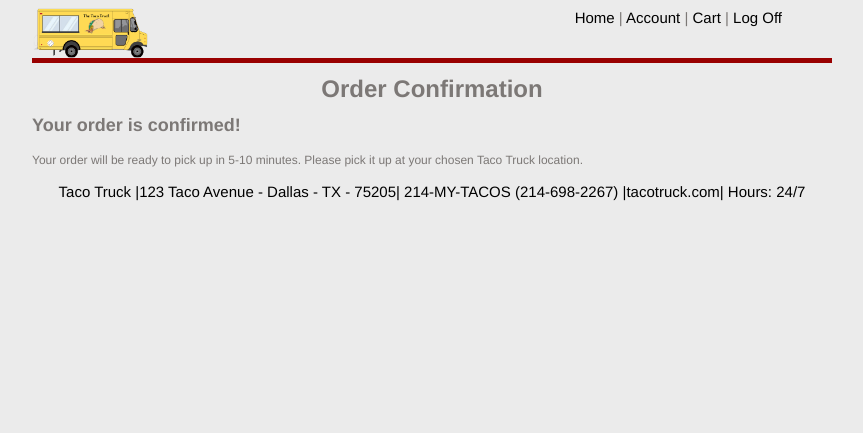
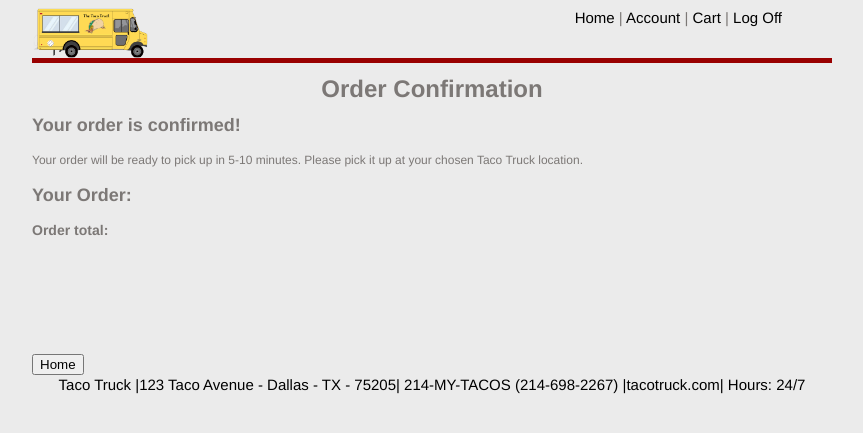
Before and after one commit to ntaylorbishop/TacoTruck, a PHP site: page /confirmation.php in a window 1280 px wide. Shown: the top 433 px of the page, without its empty margins (216-1079 px from the left). Run offline with PHP 8.4, Linux system fonts and the light colour scheme.

Commit message:
Added divs with general text, as well as order information

```diff
--- a/confirmation.php
+++ b/confirmation.php
@@ -22,6 +22,14 @@
   		<h2>Your order is confirmed!</h2>
   		<p>Your order will be ready to pick up in 5-10 minutes.  Please pick it up at your chosen Taco Truck location.</p>
   	</div>
+  	<div id="order">
+  		<h2>Your Order:</h2>
+  		<!--Then a text box where we will include an order, in list form-->
+  		<h3>Order total: </h3>
+  		<form name="return" action="user.php" method="post">
+  			<input type="submit" id="return" name="return" value="Home"/>
+  		</form>
+  	</div>
 
 
 
```
